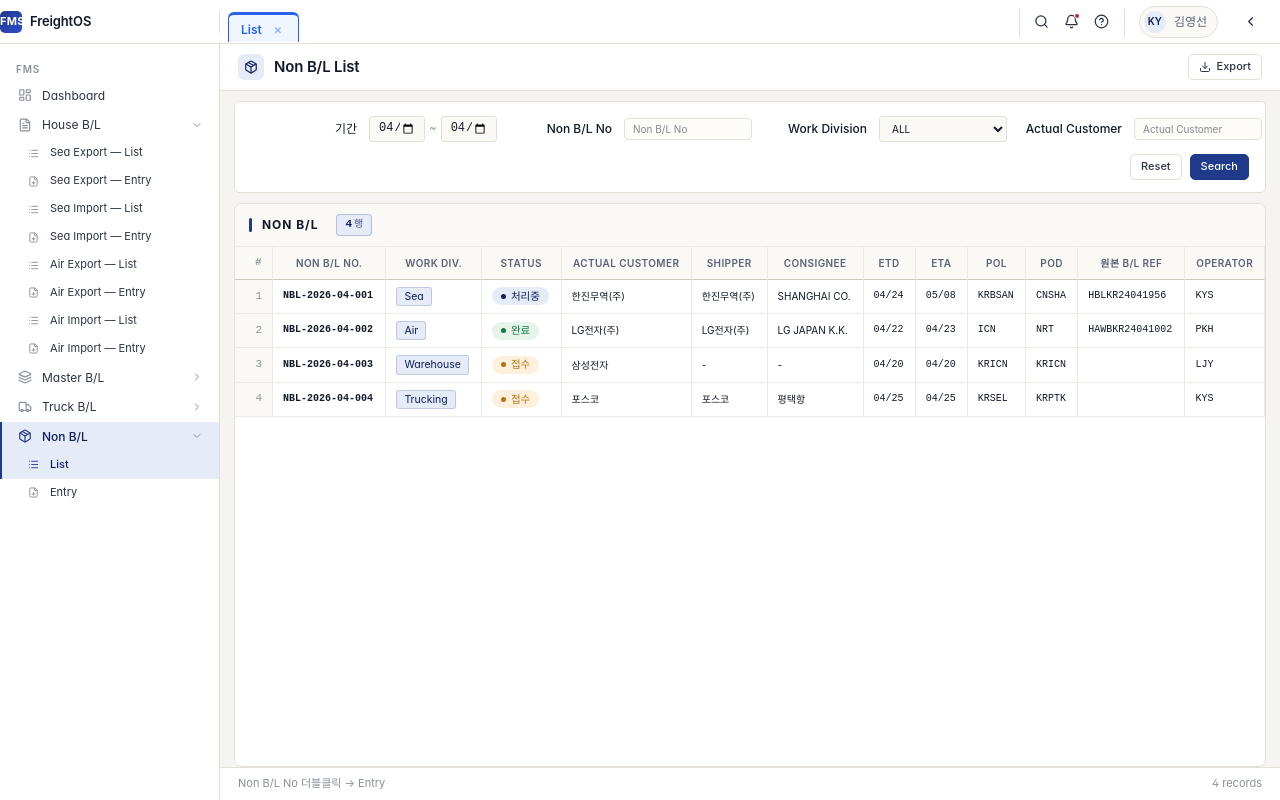
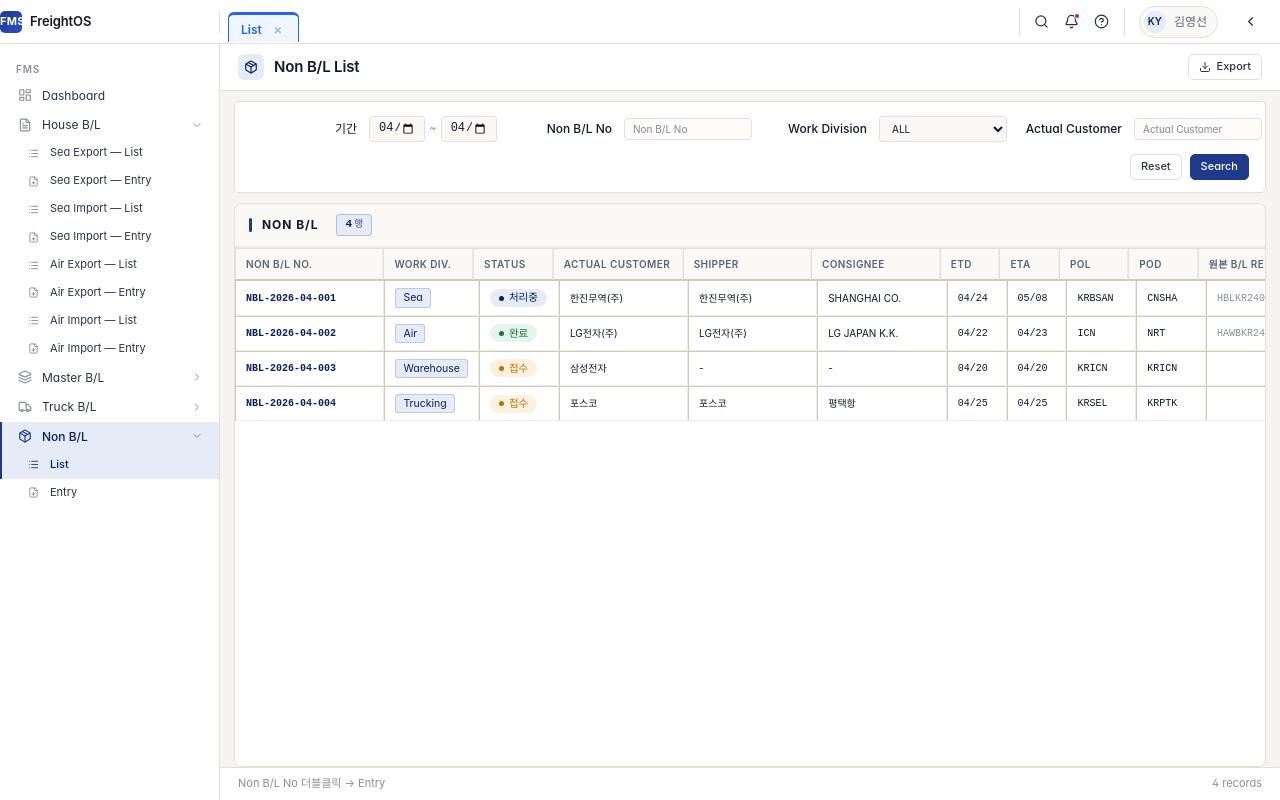
Before and after one commit to rerun1129/legacy-to-next, a Next.js app in the folder front-end/: page /fms/non-bl in a window 1280 px wide. Built offline with nearby package versions, Linux system fonts and the light colour scheme.

Commit message:
feat: replace raw table markup with GridList in master-bl, non-bl, truck-bl grids

```diff
--- a/front-end/src/components/fms/master-bl/master-bl-grid.tsx
+++ b/front-end/src/components/fms/master-bl/master-bl-grid.tsx
@@ -2,6 +2,7 @@
 
 import { useState } from "react";
 import { useRouter } from "next/navigation";
+import { GridList, GridColumn } from "@/components/shared/grid-list";
 
 const ROWS = [
   { mbl: "COSCO2404195",  isSea: true,  ref: "MR-2026-04195", bkg: "BKG-COSCO-0412", vessel: "COSCO EXCELLENCE", etd: "04/24", eta: "05/08", pol: "KRBSAN", pod: "CNSHA", houses: 2 },
@@ -10,6 +11,8 @@ const ROWS = [
   { mbl: "176-87654321",  isSea: false, ref: "MR-2026-04180", bkg: "",                vessel: "OZ741",            etd: "04/23", eta: "04/23", pol: "GMP",    pod: "NRT",    houses: 1 },
 ];
 
+type MblRow = typeof ROWS[number];
+
 interface Props { variantKey: string; isSea: boolean }
 
 export function MasterBlGrid({ variantKey, isSea }: Props) {
@@ -17,9 +20,36 @@ export function MasterBlGrid({ variantKey, isSea }: Props) {
   const [selected, setSelected] = useState<number | null>(null);
   const rows = ROWS.filter((r) => r.isSea === isSea);
 
-  function handleMblDoubleClick() {
-    router.push(`/fms/master-bl/${variantKey}/new`);
-  }
+  const seaColumns: GridColumn<MblRow>[] = [
+    {
+      key: "mbl",
+      label: isSea ? "MBL No" : "MAWB No",
+      minWidth: 140,
+      render: (value) => (
+        <span
+          className="cell-hbl"
+          onDoubleClick={() => router.push(`/fms/master-bl/${variantKey}/new`)}
+          style={{ cursor: "pointer" }}
+          title="더블클릭하여 Entry 열기"
+        >
+          {String(value ?? "")}
+        </span>
+      ),
+    },
+    { key: "ref",    label: "Master Ref",   minWidth: 130, render: (v) => <span className="cell-mono">{String(v ?? "")}</span> },
+    { key: "bkg",    label: "Line Bkg. No", minWidth: 130, render: (v) => <span className="cell-mono">{String(v ?? "")}</span> },
+    { key: "vessel", label: "Vessel / Flight", minWidth: 160 },
+    { key: "etd",    label: "ETD", minWidth: 60, render: (v) => <span className="cell-mono">{String(v ?? "")}</span> },
+    { key: "eta",    label: "ETA", minWidth: 60, render: (v) => <span className="cell-mono">{String(v ?? "")}</span> },
+    { key: "pol",    label: "POL", minWidth: 70, render: (v) => <span className="cell-mono">{String(v ?? "")}</span> },
+    { key: "pod",    label: "POD", minWidth: 70, render: (v) => <span className="cell-mono">{String(v ?? "")}</span> },
+    { key: "houses", label: "Houses", minWidth: 70, align: "right", render: (v) => <span className="cell-mono">{String(v ?? "")}</span> },
+    { key: "status", label: "Status", minWidth: 90, render: () => <span className="pill pill--ok">Confirmed</span> },
+  ];
+
+  const airColumns: GridColumn<MblRow>[] = seaColumns.filter((c) => c.key !== "bkg");
+
+  const columns = isSea ? seaColumns : airColumns;
 
   return (
     <div className="panel" style={{ flex: 1, minHeight: 0, display: "flex", flexDirection: "column" }}>
@@ -29,49 +59,13 @@ export function MasterBlGrid({ variantKey, isSea }: Props) {
         <span className="panel__rowcount">{rows.length}</span>
       </div>
       <div className="list-wrap">
-        <table className="grid--list">
-          <thead>
-            <tr>
-              <th className="row-num">#</th>
-              <th title="더블클릭 → Entry 이동">{isSea ? "MBL No" : "MAWB No"}</th>
-              <th>Master Ref</th>
-              {isSea && <th>Line Bkg. No</th>}
-              <th>Vessel / Flight</th>
-              <th>ETD</th><th>ETA</th>
-              <th>POL</th><th>POD</th>
-              <th className="is-num">Houses</th>
-              <th>Status</th>
-            </tr>
-          </thead>
-          <tbody>
-            {rows.map((r, i) => (
-              <tr
-                key={i}
-                className={selected === i ? "is-selected" : ""}
-                onClick={() => setSelected(i)}
-              >
-                <td className="row-num">{i + 1}</td>
-                <td
-                  className="cell-hbl"
-                  onDoubleClick={handleMblDoubleClick}
-                  style={{ cursor: "pointer" }}
-                  title="더블클릭하여 Entry 열기"
-                >
-                  {r.mbl}
-                </td>
-                <td className="cell-mono">{r.ref}</td>
-                {isSea && <td className="cell-mono">{r.bkg}</td>}
-                <td>{r.vessel}</td>
-                <td className="cell-mono">{r.etd}</td>
-                <td className="cell-mono">{r.eta}</td>
-                <td className="cell-mono">{r.pol}</td>
-                <td className="cell-mono">{r.pod}</td>
-                <td className="is-num cell-mono">{r.houses}</td>
-                <td><span className="pill pill--ok">Confirmed</span></td>
-              </tr>
-            ))}
-          </tbody>
-        </table>
+        <GridList<MblRow>
+          columns={columns}
+          data={rows}
+          onRowClick={(_, i) => setSelected(i)}
+          rowKey={(_, i) => i}
+          rowClassName={(_, i) => (selected === i ? "is-selected" : undefined)}
+        />
       </div>
     </div>
   );
--- a/front-end/src/components/fms/non-bl/non-bl-grid.tsx
+++ b/front-end/src/components/fms/non-bl/non-bl-grid.tsx
@@ -2,13 +2,16 @@
 
 import { useState } from "react";
 import { useRouter } from "next/navigation";
+import { GridList, GridColumn } from "@/components/shared/grid-list";
 
 const ROWS = [
-  { nbl: "NBL-2026-04-001", div: "Sea",       status: "처리중", cust: "한진무역(주)", sh: "한진무역(주)", cn: "SHANGHAI CO.",    etd: "04/24", eta: "05/08", pol: "KRBSAN", pod: "CNSHA", ref: "HBLKR24041956", op: "KYS" },
+  { nbl: "NBL-2026-04-001", div: "Sea",       status: "처리중", cust: "한진무역(주)", sh: "한진무역(주)", cn: "SHANGHAI CO.",    etd: "04/24", eta: "05/08", pol: "KRBSAN", pod: "CNSHA", ref: "HBLKR24041956",  op: "KYS" },
   { nbl: "NBL-2026-04-002", div: "Air",       status: "완료",   cust: "LG전자(주)",  sh: "LG전자(주)",  cn: "LG JAPAN K.K.", etd: "04/22", eta: "04/23", pol: "ICN",    pod: "NRT",   ref: "HAWBKR24041002", op: "PKH" },
   { nbl: "NBL-2026-04-003", div: "Warehouse", status: "접수",   cust: "삼성전자",    sh: "-",          cn: "-",             etd: "04/20", eta: "04/20", pol: "KRICN",  pod: "KRICN", ref: "",               op: "LJY" },
   { nbl: "NBL-2026-04-004", div: "Trucking",  status: "접수",   cust: "포스코",      sh: "포스코",      cn: "평택항",         etd: "04/25", eta: "04/25", pol: "KRSEL",  pod: "KRPTK", ref: "",               op: "KYS" },
 ];
+
+type NonBlRow = typeof ROWS[number];
 
 const statusPill: Record<string, string> = {
   "완료":   "pill--ok",
@@ -20,9 +23,47 @@ export function NonBlGrid() {
   const router = useRouter();
   const [selected, setSelected] = useState<number | null>(null);
 
-  function handleDoubleClick() {
-    router.push("/fms/non-bl/new");
-  }
+  const columns: GridColumn<NonBlRow>[] = [
+    {
+      key: "nbl",
+      label: "Non B/L No.",
+      minWidth: 150,
+      render: (value) => (
+        <span
+          className="cell-hbl"
+          onDoubleClick={() => router.push("/fms/non-bl/new")}
+          style={{ cursor: "pointer" }}
+          title="더블클릭하여 Entry 열기"
+        >
+          {String(value ?? "")}
+        </span>
+      ),
+    },
+    {
+      key: "div",
+      label: "Work Div.",
+      minWidth: 90,
+      render: (v) => <span className="chip chip--accent">{String(v ?? "")}</span>,
+    },
+    {
+      key: "status",
+      label: "Status",
+      minWidth: 80,
+      render: (v) => {
+        const s = String(v ?? "");
+        return <span className={`pill ${statusPill[s] ?? ""}`}>{s}</span>;
+      },
+    },
+    { key: "cust", label: "Actual Customer", minWidth: 130 },
+    { key: "sh",   label: "Shipper",         minWidth: 130 },
+    { key: "cn",   label: "Consignee",       minWidth: 130 },
+    { key: "etd",  label: "ETD", minWidth: 60, render: (v) => <span className="cell-mono">{String(v ?? "")}</span> },
+    { key: "eta",  label: "ETA", minWidth: 60, render: (v) => <span className="cell-mono">{String(v ?? "")}</span> },
+    { key: "pol",  label: "POL", minWidth: 70, render: (v) => <span className="cell-mono">{String(v ?? "")}</span> },
+    { key: "pod",  label: "POD", minWidth: 70, render: (v) => <span className="cell-mono">{String(v ?? "")}</span> },
+    { key: "ref",  label: "원본 B/L Ref", minWidth: 140, render: (v) => <span className="cell-mono cell-dim">{String(v ?? "")}</span> },
+    { key: "op",   label: "Operator",     minWidth: 70, render: (v) => <span className="cell-mono">{String(v ?? "")}</span> },
+  ];
 
   return (
     <div className="panel" style={{ flex: 1, minHeight: 0, display: "flex", flexDirection: "column" }}>
@@ -32,44 +73,13 @@ export function NonBlGrid() {
         <span className="panel__rowcount">{ROWS.length}</span>
       </div>
       <div className="list-wrap">
-        <table className="grid--list">
-          <thead>
-            <tr>
-              <th className="row-num">#</th>
-              <th title="더블클릭 → Entry 이동">Non B/L No.</th>
-              <th>Work Div.</th><th>Status</th>
-              <th>Actual Customer</th><th>Shipper</th><th>Consignee</th>
-              <th>ETD</th><th>ETA</th><th>POL</th><th>POD</th>
-              <th>원본 B/L Ref</th><th>Operator</th>
-            </tr>
-          </thead>
-          <tbody>
-            {ROWS.map((r, i) => (
-              <tr
-                key={i}
-                className={selected === i ? "is-selected" : ""}
-                onClick={() => setSelected(i)}
-              >
-                <td className="row-num">{i + 1}</td>
-                <td
-                  className="cell-hbl"
-                  onDoubleClick={handleDoubleClick}
-                  style={{ cursor: "pointer" }}
-                  title="더블클릭하여 Entry 열기"
-                >
-                  {r.nbl}
-                </td>
-                <td><span className="chip chip--accent">{r.div}</span></td>
-                <td><span className={`pill ${statusPill[r.status]}`}>{r.status}</span></td>
-                <td>{r.cust}</td><td>{r.sh}</td><td>{r.cn}</td>
-                <td className="cell-mono">{r.etd}</td><td className="cell-mono">{r.eta}</td>
-                <td className="cell-mono">{r.pol}</td><td className="cell-mono">{r.pod}</td>
-                <td className="cell-mono cell-dim">{r.ref}</td>
-                <td className="cell-mono">{r.op}</td>
-              </tr>
-            ))}
-          </tbody>
-        </table>
+        <GridList<NonBlRow>
+          columns={columns}
+          data={ROWS}
+          onRowClick={(_, i) => setSelected(i)}
+          rowKey={(_, i) => i}
+          rowClassName={(_, i) => (selected === i ? "is-selected" : undefined)}
+        />
       </div>
     </div>
   );
--- a/front-end/src/components/fms/truck-bl/truck-bl-grid.tsx
+++ b/front-end/src/components/fms/truck-bl/truck-bl-grid.tsx
@@ -2,12 +2,15 @@
 
 import { useState } from "react";
 import { useRouter } from "next/navigation";
+import { GridList, GridColumn } from "@/components/shared/grid-list";
 
 const ROWS = [
   { tbl: "TRUCK-2026-04-001", status: "배차완료", cust: "한진무역(주)", shipper: "한진무역(주)", cons: "서울물류센터", etd: "04/24", eta: "04/25", pol: "KRBSAN", pod: "KRSEL", pickup: "04/23", trucker: "(주)부산트럭", op: "KYS" },
   { tbl: "TRUCK-2026-04-002", status: "운송중",   cust: "LG전자(주)",  shipper: "LG전자(주)",  cons: "수원창고",    etd: "04/23", eta: "04/23", pol: "KRICN", pod: "KRSWN", pickup: "04/23", trucker: "경기운수",   op: "PKH" },
   { tbl: "TRUCK-2026-04-003", status: "접수",     cust: "삼성전자",    shipper: "삼성전자",    cons: "평택항",      etd: "04/25", eta: "04/25", pol: "KRSEL", pod: "KRPTK", pickup: "04/25", trucker: "",          op: "LJY" },
 ];
+
+type TruckBlRow = typeof ROWS[number];
 
 const statusPill: Record<string, string> = {
   "배차완료": "pill--sent",
@@ -19,9 +22,42 @@ export function TruckBlGrid() {
   const router = useRouter();
   const [selected, setSelected] = useState<number | null>(null);
 
-  function handleDoubleClick() {
-    router.push("/fms/truck-bl/new");
-  }
+  const columns: GridColumn<TruckBlRow>[] = [
+    {
+      key: "tbl",
+      label: "Truck B/L No.",
+      minWidth: 160,
+      render: (value) => (
+        <span
+          className="cell-hbl"
+          onDoubleClick={() => router.push("/fms/truck-bl/new")}
+          style={{ cursor: "pointer" }}
+          title="더블클릭하여 Entry 열기"
+        >
+          {String(value ?? "")}
+        </span>
+      ),
+    },
+    {
+      key: "status",
+      label: "Status",
+      minWidth: 80,
+      render: (v) => {
+        const s = String(v ?? "");
+        return <span className={`pill ${statusPill[s] ?? ""}`}>{s}</span>;
+      },
+    },
+    { key: "cust",    label: "Actual Customer", minWidth: 130 },
+    { key: "shipper", label: "Shipper",         minWidth: 130 },
+    { key: "cons",    label: "Consignee",       minWidth: 120 },
+    { key: "etd",     label: "ETD",    minWidth: 60, render: (v) => <span className="cell-mono">{String(v ?? "")}</span> },
+    { key: "eta",     label: "ETA",    minWidth: 60, render: (v) => <span className="cell-mono">{String(v ?? "")}</span> },
+    { key: "pol",     label: "POL",    minWidth: 70, render: (v) => <span className="cell-mono">{String(v ?? "")}</span> },
+    { key: "pod",     label: "POD",    minWidth: 70, render: (v) => <span className="cell-mono">{String(v ?? "")}</span> },
+    { key: "pickup",  label: "Pick-up Date", minWidth: 90, render: (v) => <span className="cell-mono">{String(v ?? "")}</span> },
+    { key: "trucker", label: "Trucker",      minWidth: 110 },
+    { key: "op",      label: "Operator",     minWidth: 70, render: (v) => <span className="cell-mono">{String(v ?? "")}</span> },
+  ];
 
   return (
     <div className="panel" style={{ flex: 1, minHeight: 0, display: "flex", flexDirection: "column" }}>
@@ -31,44 +67,13 @@ export function TruckBlGrid() {
         <span className="panel__rowcount">{ROWS.length}</span>
       </div>
       <div className="list-wrap">
-        <table className="grid--list">
-          <thead>
-            <tr>
-              <th className="row-num">#</th>
-              <th title="더블클릭 → Entry 이동">Truck B/L No.</th>
-              <th>Status</th>
-              <th>Actual Customer</th><th>Shipper</th><th>Consignee</th>
-              <th>ETD</th><th>ETA</th><th>POL</th><th>POD</th>
-              <th>Pick-up Date</th><th>Trucker</th>
-              <th>Operator</th>
-            </tr>
-          </thead>
-          <tbody>
-            {ROWS.map((r, i) => (
-              <tr
-                key={i}
-                className={selected === i ? "is-selected" : ""}
-                onClick={() => setSelected(i)}
-              >
-                <td className="row-num">{i + 1}</td>
-                <td
-                  className="cell-hbl"
-                  onDoubleClick={handleDoubleClick}
-                  style={{ cursor: "pointer" }}
-                  title="더블클릭하여 Entry 열기"
-                >
-                  {r.tbl}
-                </td>
-                <td><span className={`pill ${statusPill[r.status]}`}>{r.status}</span></td>
-                <td>{r.cust}</td><td>{r.shipper}</td><td>{r.cons}</td>
-                <td className="cell-mono">{r.etd}</td><td className="cell-mono">{r.eta}</td>
-                <td className="cell-mono">{r.pol}</td><td className="cell-mono">{r.pod}</td>
-                <td className="cell-mono">{r.pickup}</td><td>{r.trucker}</td>
-                <td className="cell-mono">{r.op}</td>
-              </tr>
-            ))}
-          </tbody>
-        </table>
+        <GridList<TruckBlRow>
+          columns={columns}
+          data={ROWS}
+          onRowClick={(_, i) => setSelected(i)}
+          rowKey={(_, i) => i}
+          rowClassName={(_, i) => (selected === i ? "is-selected" : undefined)}
+        />
       </div>
     </div>
   );
```
